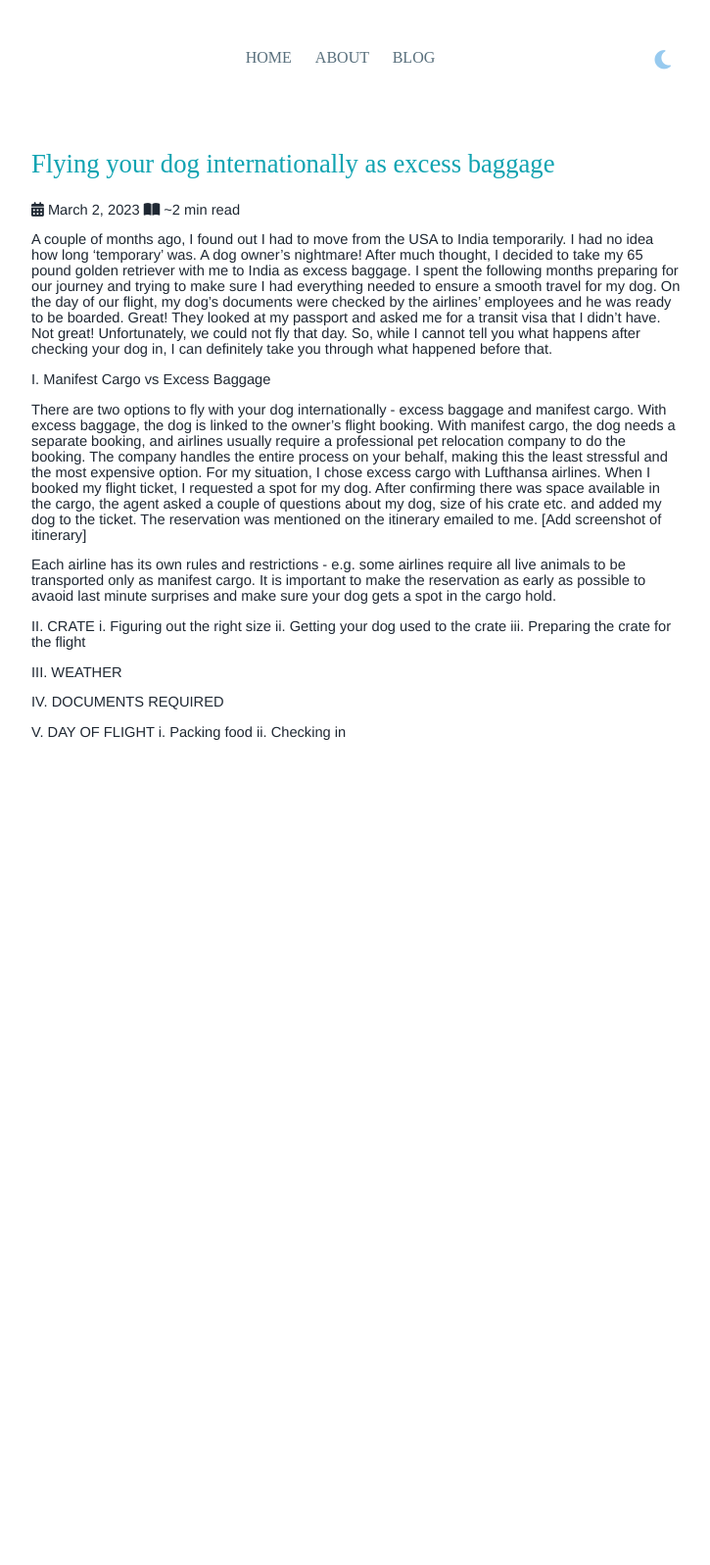
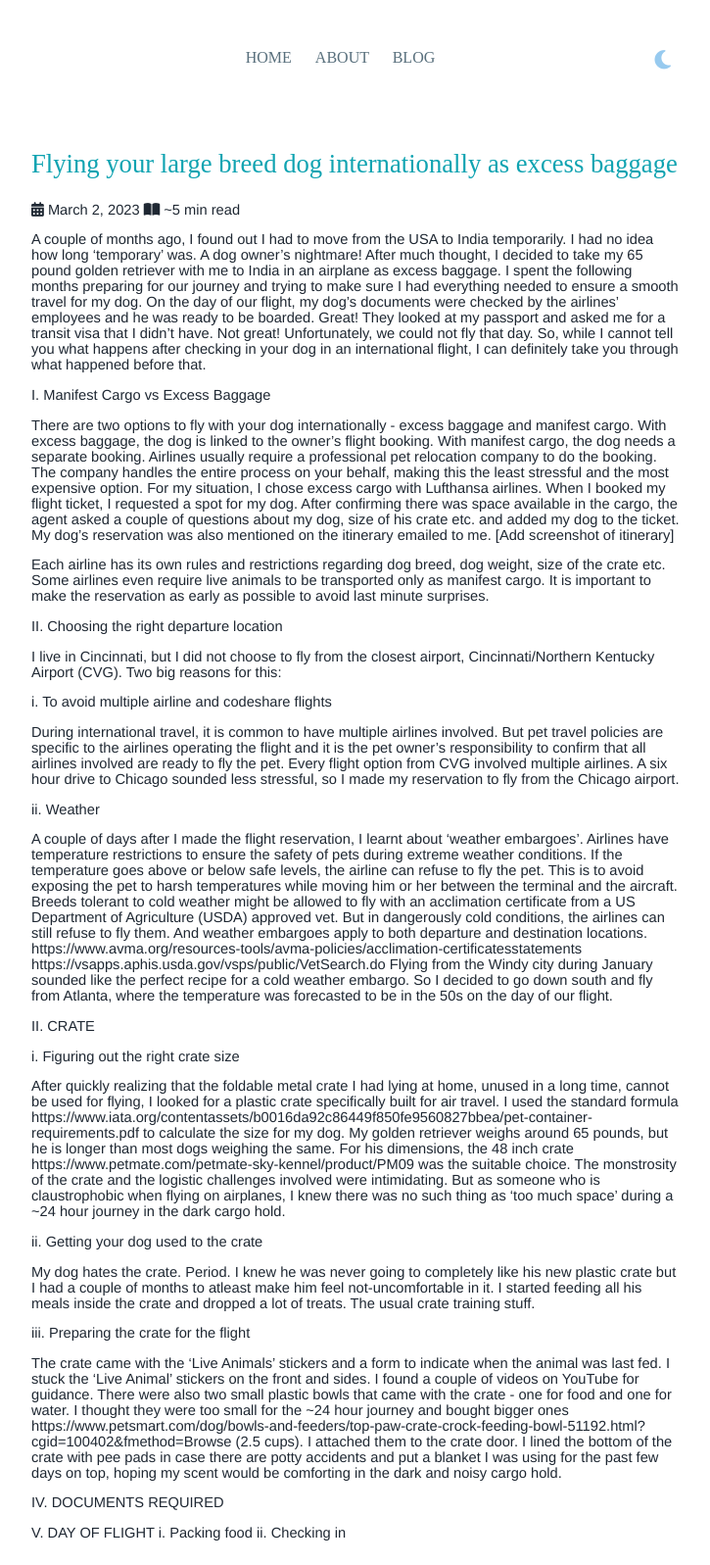
Before and after one commit to vaishnavisen/vaishnavisen.github.io, a Jekyll site: the page built from _posts/2023-03-02-flying-dog-internationally.md, in a window 1280 px wide. Shown: the whole page at 98% size, without its empty margins (276-1001 px from the left). Built offline with Jekyll 4.4.1, drawn with Linux system fonts in a browser that asks for light colours; nearby versions of some CDN libraries; before the commit the page ends 900 px from its top, so only the background shows below that.

Commit message:
Add the departure airport and crate sections

```diff
--- a/_posts/2023-03-02-flying-dog-internationally.md
+++ b/_posts/2023-03-02-flying-dog-internationally.md
@@ -2,26 +2,52 @@
 is_post: true
 layout: post
 author: Vaishnavi
-title: Flying your dog internationally as excess baggage
+title: Flying your large breed dog internationally as excess baggage
 ---
 
-A couple of months ago, I found out I had to move from the USA to India temporarily. I had no idea how long 'temporary' was. A dog owner's nightmare! After much thought, I decided to take my 65 pound golden retriever with me to India as excess baggage. I spent the following months preparing for our journey and trying to make sure I had everything needed to ensure a smooth travel for my dog. On the day of our flight, my dog's documents were checked by the airlines' employees and he was ready to be boarded. Great! They looked at my passport and asked me for a transit visa that I didn't have. Not great! Unfortunately, we could not fly that day. So, while I cannot tell you what happens after checking your dog in, I can definitely take you through what happened before that.
+A couple of months ago, I found out I had to move from the USA to India temporarily. I had no idea how long 'temporary' was. A dog owner's nightmare! After much thought, I decided to take my 65 pound golden retriever with me to India in an airplane as excess baggage. I spent the following months preparing for our journey and trying to make sure I had everything needed to ensure a smooth travel for my dog. On the day of our flight, my dog's documents were checked by the airlines' employees and he was ready to be boarded. Great! They looked at my passport and asked me for a transit visa that I didn't have. Not great! Unfortunately, we could not fly that day. So, while I cannot tell you what happens after checking in your dog in an international flight, I can definitely take you through what happened before that.
 
 I. Manifest Cargo vs Excess Baggage
 
-There are two options to fly with your dog internationally - excess baggage and manifest cargo. With excess baggage, the dog is linked to the owner's flight booking. With manifest cargo, the dog needs a separate booking, and airlines usually require a professional pet relocation company to do the booking. The company handles the entire process on your behalf, making this the least stressful and the most expensive option. For my situation, I chose excess cargo with Lufthansa airlines. When I booked my flight ticket, I requested a spot for my dog. After confirming there was space available in the cargo, the agent asked a couple of questions about my dog, size of his crate etc. and added my dog to the ticket. The reservation was mentioned on the itinerary emailed to me.
+There are two options to fly with your dog internationally - excess baggage and manifest cargo. With excess baggage, the dog is linked to the owner's flight booking. With manifest cargo, the dog needs a separate booking. Airlines usually require a professional pet relocation company to do the booking. The company handles the entire process on your behalf, making this the least stressful and the most expensive option. For my situation, I chose excess cargo with Lufthansa airlines. When I booked my flight ticket, I requested a spot for my dog. After confirming there was space available in the cargo, the agent asked a couple of questions about my dog, size of his crate etc. and added my dog to the ticket. My dog's reservation was also mentioned on the itinerary emailed to me.
 [Add screenshot of itinerary]
 
-Each airline has its own rules and restrictions - e.g. some airlines require all live animals to be transported only as manifest cargo. It is important to make the reservation as early as possible to avaoid last minute surprises and make sure your dog gets a spot in the cargo hold.
+Each airline has its own rules and restrictions regarding dog breed, dog weight, size of the crate etc. Some airlines even require live animals to be transported only as manifest cargo. It is important to make the reservation as early as possible to avoid last minute surprises.
+
+
+II. Choosing the right departure location
+
+I live in Cincinnati, but I did not choose to fly from the closest airport, Cincinnati/Northern Kentucky Airport (CVG). Two big reasons for this:
+
+i. To avoid multiple airline and codeshare flights
+
+During international travel, it is common to have multiple airlines involved. But pet travel policies are specific to the airlines operating the flight and it is the pet owner's responsibility to confirm that all airlines involved are ready to fly the pet. Every flight option from CVG involved multiple airlines. A six hour drive to Chicago sounded less stressful, so I made my reservation to fly from the Chicago airport.
+
+ii. Weather
+
+A couple of days after I made the flight reservation, I learnt about 'weather embargoes'. Airlines have temperature restrictions to ensure the safety of pets during extreme weather conditions. If the temperature goes above or below safe levels, the airline can refuse to fly the pet. This is to avoid exposing the pet to harsh temperatures while moving him or her between the terminal and the aircraft. Breeds tolerant to cold weather might be allowed to fly with an acclimation certificate from a US Department of Agriculture (USDA) approved vet. But in dangerously cold conditions, the airlines can still refuse to fly them. And weather embargoes apply to both departure and destination locations.
+https://www.avma.org/resources-tools/avma-policies/acclimation-certificatesstatements
+https://vsapps.aphis.usda.gov/vsps/public/VetSearch.do
+Flying from the Windy city during January sounded like the perfect recipe for a cold weather embargo. So I decided to go down south and fly from Atlanta, where the temperature was forecasted to be in the 50s on the day of our flight.
+
 
 II. CRATE
- i. Figuring out the right size
- ii. Getting your dog used to the crate
- iii. Preparing the crate for the flight
 
-III. WEATHER
+i. Figuring out the right crate size
+
+After quickly realizing that the foldable metal crate I had lying at home, unused in a long time, cannot be used for flying, I looked for a plastic crate specifically built for air travel. I used the standard formula https://www.iata.org/contentassets/b0016da92c86449f850fe9560827bbea/pet-container-requirements.pdf to calculate the size for my dog. My golden retriever weighs around 65 pounds, but he is longer than most dogs weighing the same. For his dimensions, the 48 inch crate https://www.petmate.com/petmate-sky-kennel/product/PM09 was the suitable choice. The monstrosity of the crate and the logistic challenges involved were intimidating. But as someone who is claustrophobic when flying on airplanes, I knew there was no such thing as 'too much space' during a ~24 hour journey in the dark cargo hold.
+
+ii. Getting your dog used to the crate
+
+My dog hates the crate. Period. I knew he was never going to completely like his new plastic crate but I had a couple of months to atleast make him feel not-uncomfortable in it. I started feeding all his meals inside the crate and dropped a lot of treats. The usual crate training stuff.
+
+iii. Preparing the crate for the flight
+
+The crate came with the 'Live Animals' stickers and a form to indicate when the animal was last fed. I stuck the 'Live Animal' stickers on the front and sides. I found a couple of videos on YouTube for guidance. There were also two small plastic bowls that came with the crate - one for food and one for water. I thought they were too small for the ~24 hour journey and bought bigger ones https://www.petsmart.com/dog/bowls-and-feeders/top-paw-crate-crock-feeding-bowl-51192.html?cgid=100402&fmethod=Browse (2.5 cups). I attached them to the crate door. I lined the bottom of the crate with pee pads in case there are potty accidents and put a blanket I was using for the past few days on top, hoping my scent would be comforting in the dark and noisy cargo hold.
+
 
 IV. DOCUMENTS REQUIRED
+
 
 V. DAY OF FLIGHT
  i. Packing food
```
